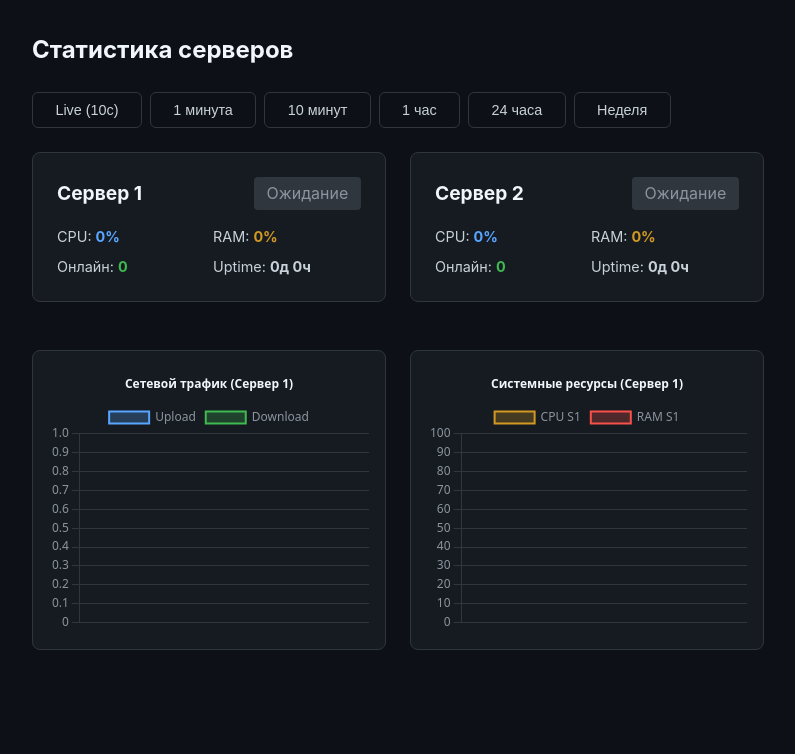
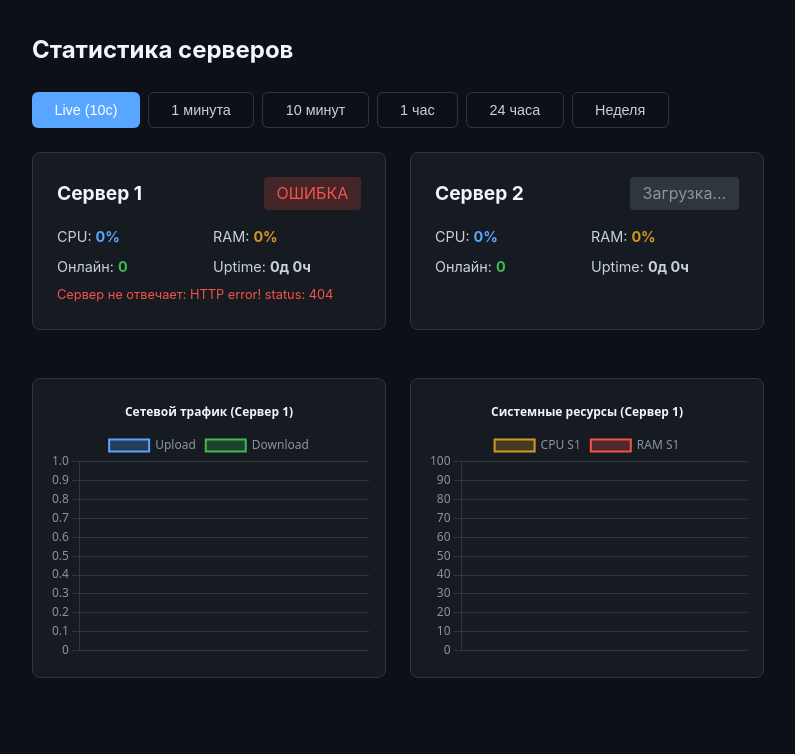
Before and after one commit to by-vshrd/panel_v2, a Django app: template templates/admin_statistics.html in a window 1280 px wide. Shown: the part 56-810 px from the top of the page, without its empty margins (242-1037 px from the left). After the commit the page ends 734 px from the top, so only its background shows below. Run offline with Django 5.2, Linux system fonts and the light colour scheme; the template is opened without the code that fills it, so the values that code supplies are empty.

Commit message:
Fix stats API errors, remove footer overlap, add error display

```diff
--- a/templates/admin_statistics.html
+++ b/templates/admin_statistics.html
@@ -4,7 +4,7 @@
 <h2 style="color: var(--heading); margin-bottom: 1.5rem;">Статистика серверов</h2>
 
 <div style="display: flex; gap: 0.5rem; margin-bottom: 1.5rem;" id="range-selectors">
-    <button class="btn btn-outline range-btn active" data-range="live">Live (10с)</button>
+    <button class="btn range-btn active" data-range="live">Live (10с)</button>
     <button class="btn btn-outline range-btn" data-range="1m">1 минута</button>
     <button class="btn btn-outline range-btn" data-range="10m">10 минут</button>
     <button class="btn btn-outline range-btn" data-range="1h">1 час</button>
@@ -16,7 +16,7 @@
     <div class="card server-card" style="padding: 1.5rem;">
         <div style="display: flex; justify-content: space-between; align-items: center; margin-bottom: 1rem;">
             <h3 style="margin:0;">Сервер 1</h3>
-            <span id="s1-status" class="badge offline" style="background: var(--border); color: var(--muted); padding: 0.3rem 0.8rem; border-radius: 4px;">Ожидание</span>
+            <span id="s1-status" class="badge offline" style="background: var(--border); color: var(--muted); padding: 0.3rem 0.8rem; border-radius: 4px;">Загрузка...</span>
         </div>
         <div style="display: grid; grid-template-columns: 1fr 1fr; gap: 0.5rem; font-size: 0.9rem;">
             <div>CPU: <strong id="s1-cpu" style="color: var(--accent);">0%</strong></div>
@@ -24,12 +24,13 @@
             <div>Онлайн: <strong id="s1-onlines" style="color: var(--success);">0</strong></div>
             <div>Uptime: <strong id="s1-uptime" style="color: var(--text);">0д 0ч</strong></div>
         </div>
+        <div id="s1-error" style="color: var(--danger); font-size: 0.8rem; margin-top: 0.5rem;"></div>
     </div>
 
     <div class="card server-card" style="padding: 1.5rem;">
         <div style="display: flex; justify-content: space-between; align-items: center; margin-bottom: 1rem;">
             <h3 style="margin:0;">Сервер 2</h3>
-            <span id="s2-status" class="badge offline" style="background: var(--border); color: var(--muted); padding: 0.3rem 0.8rem; border-radius: 4px;">Ожидание</span>
+            <span id="s2-status" class="badge offline" style="background: var(--border); color: var(--muted); padding: 0.3rem 0.8rem; border-radius: 4px;">Загрузка...</span>
         </div>
         <div style="display: grid; grid-template-columns: 1fr 1fr; gap: 0.5rem; font-size: 0.9rem;">
             <div>CPU: <strong id="s2-cpu" style="color: var(--accent);">0%</strong></div>
@@ -37,6 +38,7 @@
             <div>Онлайн: <strong id="s2-onlines" style="color: var(--success);">0</strong></div>
             <div>Uptime: <strong id="s2-uptime" style="color: var(--text);">0д 0ч</strong></div>
         </div>
+        <div id="s2-error" style="color: var(--danger); font-size: 0.8rem; margin-top: 0.5rem;"></div>
     </div>
 </div>
 
@@ -52,12 +54,10 @@
 
 <script src="https://cdn.jsdelivr.net/npm/chart.js"></script>
 <script>
-// Настройка шрифтов и цветов Chart.js
 Chart.defaults.color = '#8b949e';
 Chart.defaults.font.family = 'system-ui, -apple-system, sans-serif';
 Chart.defaults.borderColor = '#30363d';
 
-// Функция создания градиента для заливки
 function createGradient(ctx, colorStart, colorEnd) {
     const gradient = ctx.createLinearGradient(0, 0, 0, 300);
     gradient.addColorStop(0, colorStart);
@@ -65,7 +65,6 @@ function createGradient(ctx, colorStart, colorEnd) {
     return gradient;
 }
 
-// Инициализация графиков
 const ctxNet = document.getElementById('chartNetwork').getContext('2d');
 const chartNetwork = new Chart(ctxNet, {
     type: 'line',
@@ -77,10 +76,9 @@ const chartNetwork = new Chart(ctxNet, {
         ]
     },
     options: {
-        responsive: true, maintainAspectRatio: false,
+        responsive: true, maintainAspectRatio: false, animation: false,
         plugins: { title: { display: true, text: 'Сетевой трафик (Сервер 1)', color: '#f0f6fc' }, legend: { position: 'top' } },
-        scales: { x: { grid: { display: false } }, y: { beginAtZero: true, grid: { color: '#30363d' } } },
-        animation: { duration: 500 }
+        scales: { x: { grid: { display: false } }, y: { beginAtZero: true, grid: { color: '#30363d' } } }
     }
 });
 
@@ -95,23 +93,19 @@ const chartSystem = new Chart(ctxSys, {
         ]
     },
     options: {
-        responsive: true, maintainAspectRatio: false,
+        responsive: true, maintainAspectRatio: false, animation: false,
         plugins: { title: { display: true, text: 'Системные ресурсы (Сервер 1)', color: '#f0f6fc' }, legend: { position: 'top' } },
-        scales: { x: { grid: { display: false } }, y: { beginAtZero: true, max: 100, grid: { color: '#30363d' } } },
-        animation: { duration: 500 }
+        scales: { x: { grid: { display: false } }, y: { beginAtZero: true, max: 100, grid: { color: '#30363d' } } }
     }
 });
 
-// Переменные для хранения предыдущих значений трафика (для Live)
 let lastNet = { up: 0, down: 0 };
 let currentRange = 'live';
 let intervalId = null;
 
-// Обработка кнопок периода
 document.querySelectorAll('.range-btn').forEach(btn => {
     btn.addEventListener('click', function() {
-        document.querySelectorAll('.range-btn').forEach(b => b.classList.remove('active', 'btn'));
-        document.querySelectorAll('.range-btn').forEach(b => b.classList.add('btn-outline'));
+        document.querySelectorAll('.range-btn').forEach(b => { b.classList.remove('active', 'btn'); b.classList.add('btn-outline'); });
         this.classList.remove('btn-outline');
         this.classList.add('active', 'btn');
 
@@ -123,10 +117,15 @@ document.querySelectorAll('.range-btn').forEach(btn => {
 async function fetchData() {
     try {
         const resp = await fetch(`/accounts/api/stats/?range=${currentRange}`);
+
+        // Если сервер вернул ошибку (например 500), мы получим HTML, и .json() упадёт
+        if (!resp.ok) {
+            throw new Error(`HTTP error! status: ${resp.status}`);
+        }
         const data = await resp.json();
 
         if (currentRange === 'live') {
-            // Обновляем карточки
+            // === СЕРВЕР 1 ===
             if (data.server1 && data.server1.online) {
                 document.getElementById('s1-status').textContent = 'ONLINE';
                 document.getElementById('s1-status').style.cssText = 'background: rgba(63,185,80,0.2); color: var(--success); padding: 0.3rem 0.8rem; border-radius: 4px; font-weight:bold;';
@@ -134,28 +133,22 @@ async function fetchData() {
                 document.getElementById('s1-ram').textContent = data.server1.mem_percent + '%';
                 document.getElementById('s1-onlines').textContent = data.server1.onlines;
                 document.getElementById('s1-uptime').textContent = data.server1.uptime;
+                document.getElementById('s1-error').textContent = '';
 
-                // Считаем скорость
                 if (lastNet.up > 0) {
                     let speedUp = Math.max(0, (data.server1.net_up - lastNet.up) / 1024 / 10);
                     let speedDown = Math.max(0, (data.server1.net_down - lastNet.down) / 1024 / 10);
+                    const time = new Date().toLocaleTimeString('ru-RU', {hour12:false});
 
-                    // Добавляем на график
-                    const time = new Date().toLocaleTimeString('ru-RU', {hour12:false});
                     chartNetwork.data.labels.push(time);
                     chartNetwork.data.datasets[0].data.push(speedUp);
                     chartNetwork.data.datasets[1].data.push(speedDown);
-
                     if (chartNetwork.data.labels.length > 20) {
                         chartNetwork.data.labels.shift();
                         chartNetwork.data.datasets.forEach(ds => ds.data.shift());
                     }
                     chartNetwork.update('none');
-                }
-                lastNet = { up: data.server1.net_up, down: data.server1.net_down };
 
-                // Системные ресурсы (Live)
-                const time = new Date().toLocaleTimeString('ru-RU', {hour12:false});
                     chartSystem.data.labels.push(time);
                     chartSystem.data.datasets[0].data.push(data.server1.cpu);
                     chartSystem.data.datasets[1].data.push(data.server1.mem_percent);
@@ -165,11 +158,31 @@ async function fetchData() {
                     }
                     chartSystem.update('none');
                 }
+                lastNet = { up: data.server1.net_up, down: data.server1.net_down };
             } else {
-            // Режим истории
+                document.getElementById('s1-status').textContent = 'OFFLINE';
+                document.getElementById('s1-status').style.cssText = 'background: rgba(248,81,73,0.2); color: var(--danger); padding: 0.3rem 0.8rem; border-radius: 4px; font-weight:bold;';
+                if(data.server1) document.getElementById('s1-error').textContent = data.server1.error || '';
+            }
+
+            // === СЕРВЕР 2 ===
+            if (data.server2 && data.server2.online) {
+                document.getElementById('s2-status').textContent = 'ONLINE';
+                document.getElementById('s2-status').style.cssText = 'background: rgba(63,185,80,0.2); color: var(--success); padding: 0.3rem 0.8rem; border-radius: 4px; font-weight:bold;';
+                document.getElementById('s2-cpu').textContent = data.server2.cpu + '%';
+                document.getElementById('s2-ram').textContent = data.server2.mem_percent + '%';
+                document.getElementById('s2-onlines').textContent = data.server2.onlines;
+                document.getElementById('s2-uptime').textContent = data.server2.uptime;
+                document.getElementById('s2-error').textContent = '';
+            } else {
+                document.getElementById('s2-status').textContent = 'OFFLINE';
+                document.getElementById('s2-status').style.cssText = 'background: rgba(248,81,73,0.2); color: var(--danger); padding: 0.3rem 0.8rem; border-radius: 4px; font-weight:bold;';
+                if(data.server2) document.getElementById('s2-error').textContent = data.server2.error || '';
+            }
+        } else {
+            // === РЕЖИМ ИСТОРИИ ===
             const s1Data = data.server1 || [];
             chartNetwork.data.labels = s1Data.map(d => d.time);
-            // Считаем разницу трафика для истории (скорость)
             chartNetwork.data.datasets[0].data = s1Data.map((d, i) => i === 0 ? 0 : Math.max(0, (d.up - s1Data[i-1].up) / 1024 / 60));
             chartNetwork.data.datasets[1].data = s1Data.map((d, i) => i === 0 ? 0 : Math.max(0, (d.down - s1Data[i-1].down) / 1024 / 60));
             chartNetwork.update();
@@ -180,18 +193,20 @@ async function fetchData() {
             chartSystem.update();
         }
     } catch (e) {
-        console.error("Ошибка загрузки статистики", e);
+        console.error("Ошибка загрузки статистики:", e);
+        // Отображаем ошибку в интерфейсе, чтобы не было вечного "Ожидания"
+        document.getElementById('s1-status').textContent = 'ОШИБКА';
+        document.getElementById('s1-status').style.cssText = 'background: rgba(248,81,73,0.2); color: var(--danger); padding: 0.3rem 0.8rem; border-radius: 4px;';
+        document.getElementById('s1-error').textContent = 'Сервер не отвечает: ' + e.message;
     }
 }
 
-// Управление автообновлением
 function startLive() {
     if (intervalId) clearInterval(intervalId);
     fetchData();
     intervalId = setInterval(fetchData, 10000);
 }
 
-// Инициализация
 startLive();
 </script>
 {% endblock %}
--- a/templates/base.html
+++ b/templates/base.html
@@ -88,7 +88,6 @@
         </div>
         {% endif %}
         {% block content %}{% endblock %}
-        <div class="footer">{{ footer_text }}</div>
     </div>
     <script>
         document.getElementById('hamburger').addEventListener('click', function () {
```
Also changed, not shown: core/views.py (+48 -48 lines), core/migrations/0002_servermetric.py (added). Lines whose indentation alone changed are shown as unchanged.
